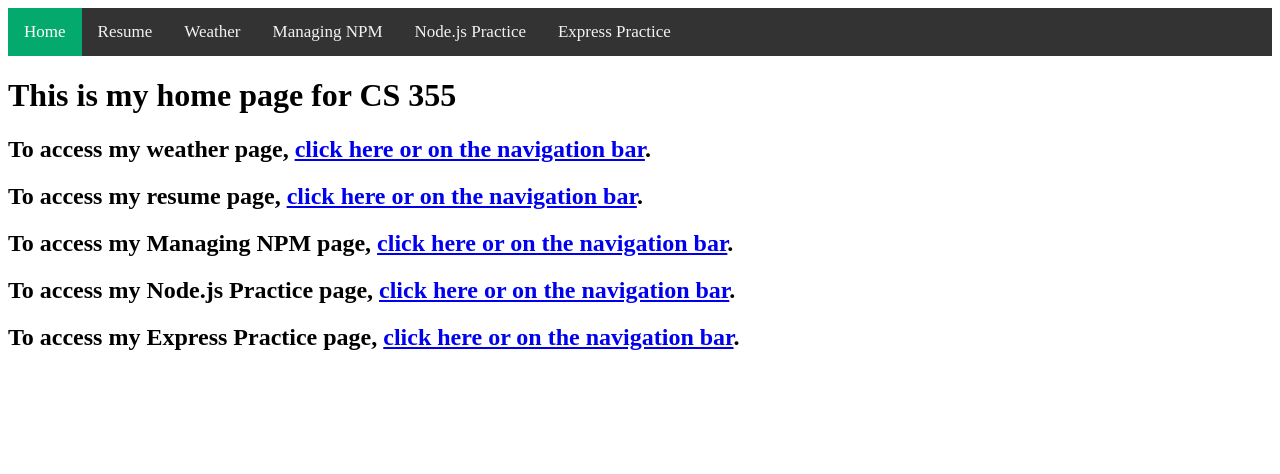
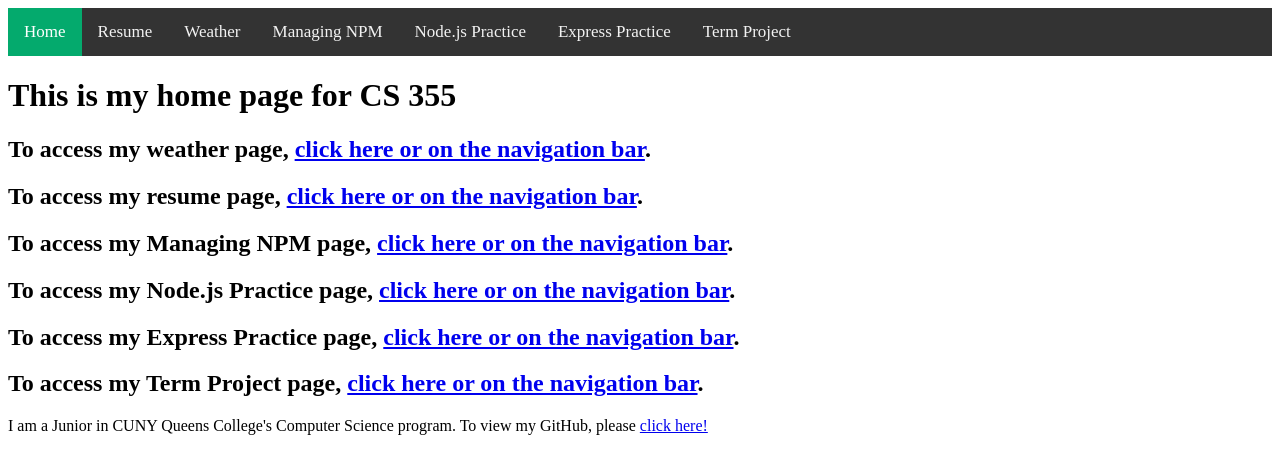
Before and after one commit to BenKluger/BenKluger.github.io, a plain HTML site: page index.html in a window 1280 px wide. Drawn offline with Linux system fonts and the light colour scheme.

Commit message:
Update index.html

```diff
--- a/index.html
+++ b/index.html
@@ -15,6 +15,7 @@
  <a href="https://replit.com/@BenKluger/BenKlugergithubio#package.json">Managing NPM</a>
  <a href="https://replit.com/@BenKluger/boilerplate-npm#package.json">Node.js Practice</a>
  <a href="https://replit.com/@BenKluger/boilerplate-express-1#myApp.js">Express Practice</a>
+ <a href="https://chalkboard-amnaben.herokuapp.com/">Term Project</a>
   <a href="javascript:void(0);" class="icon" onclick="myFunction()">
     <i class="fa fa-bars"></i>
   </a>
@@ -27,6 +28,10 @@
   <h2>To access my Managing NPM page, <a href="https://replit.com/@BenKluger/BenKlugergithubio#package.json">click here or on the navigation bar</a>.</h2>
   <h2>To access my Node.js Practice page, <a href="https://replit.com/@BenKluger/boilerplate-npm#package.json">click here or on the navigation bar</a>.</h2>
   <h2>To access my Express Practice page, <a href="https://replit.com/@BenKluger/boilerplate-express-1#myApp.js">click here or on the navigation bar</a>.</h2>
+  <h2>To access my Term Project page, <a href="https://chalkboard-amnaben.herokuapp.com/">click here or on the navigation bar</a>.</h2>
+
+
+  <p>I am a Junior in CUNY Queens College's Computer Science program. To view my GitHub, please <a href = "https://github.com/BenKluger">click here!</a></p>
 
 <script>
   /* Toggle between adding and removing the "responsive" class to topnav when the user clicks on the icon */
```
